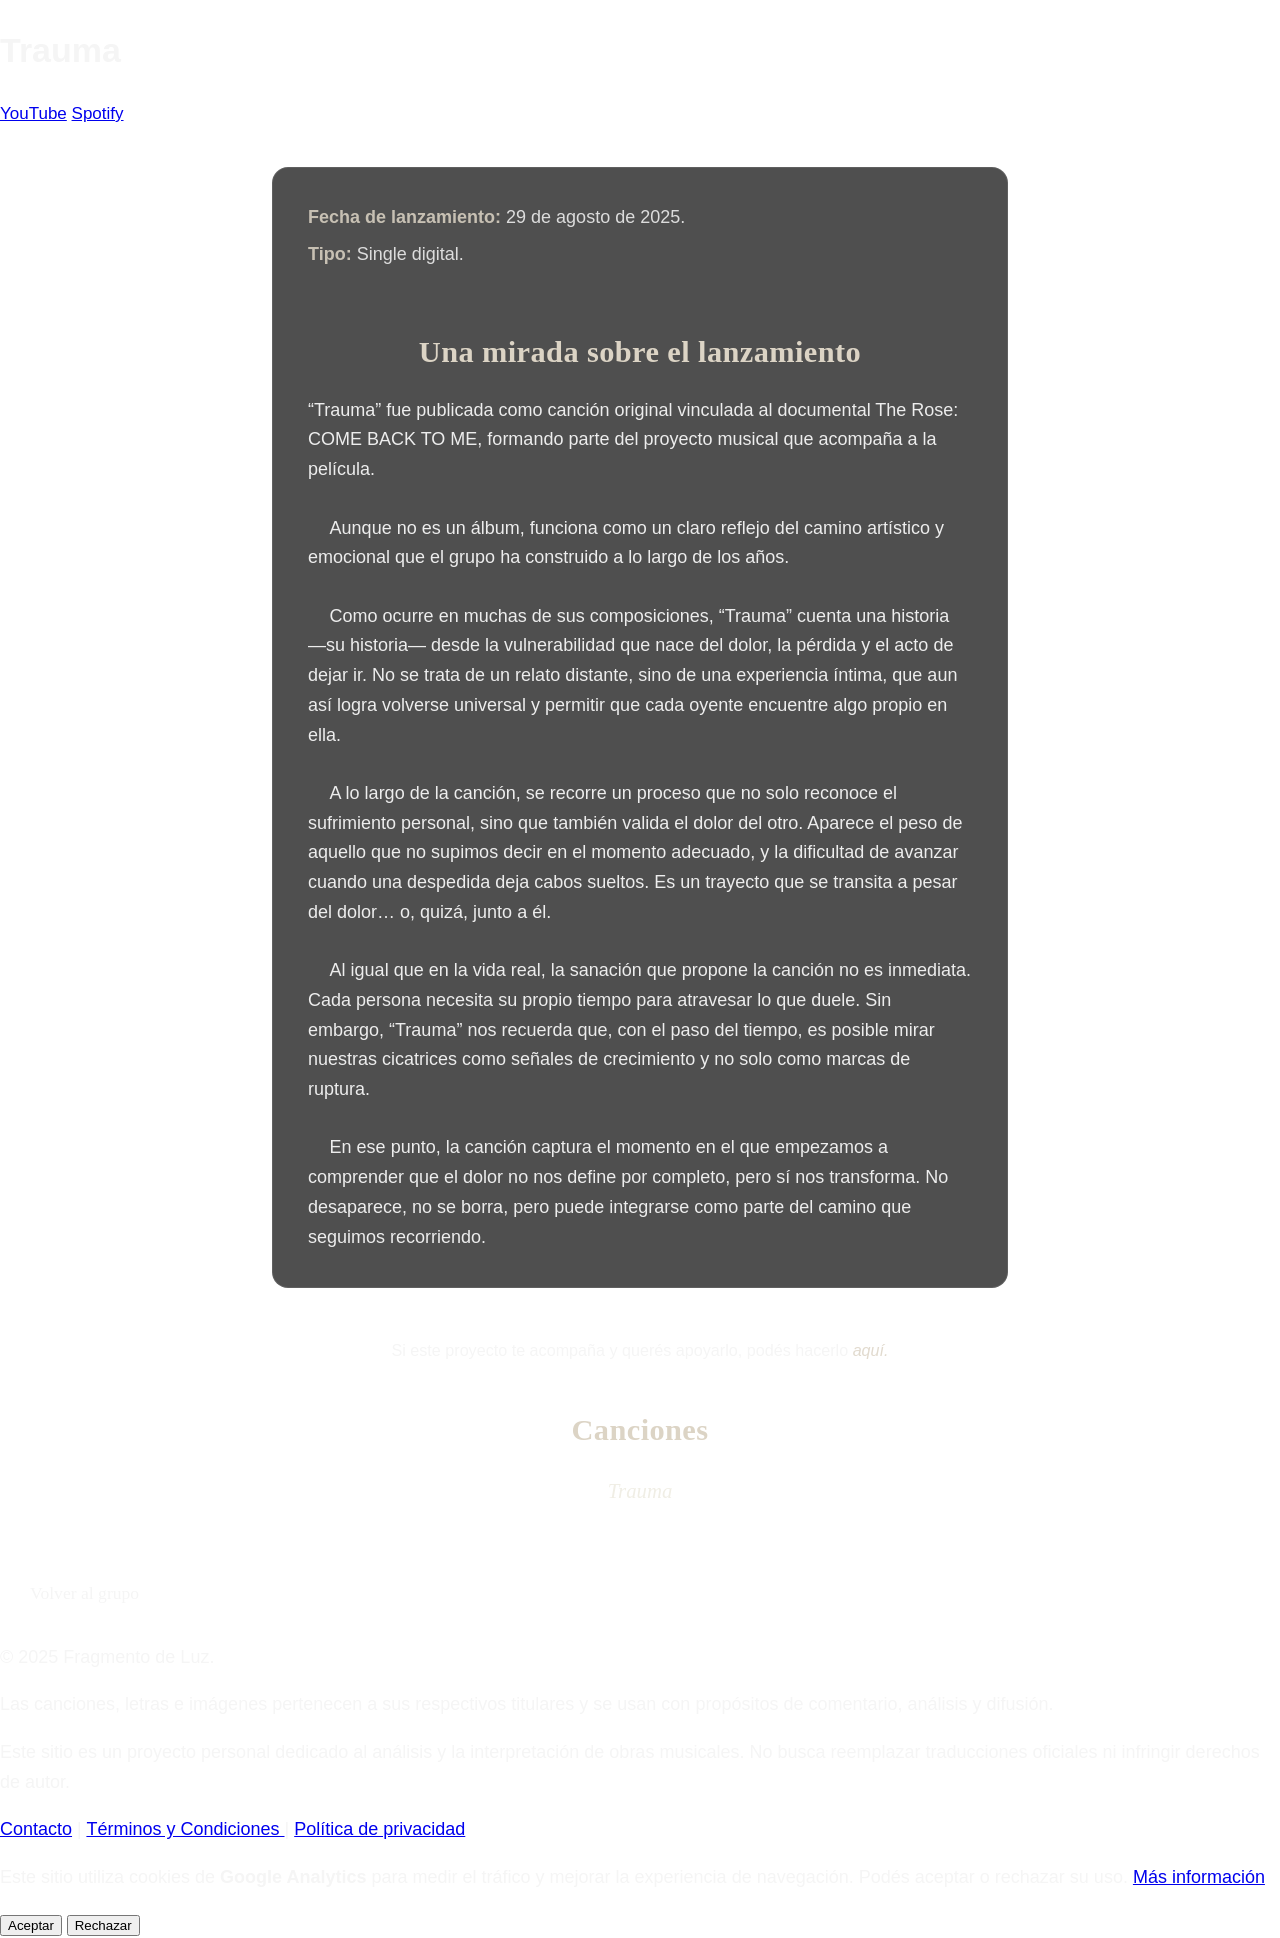
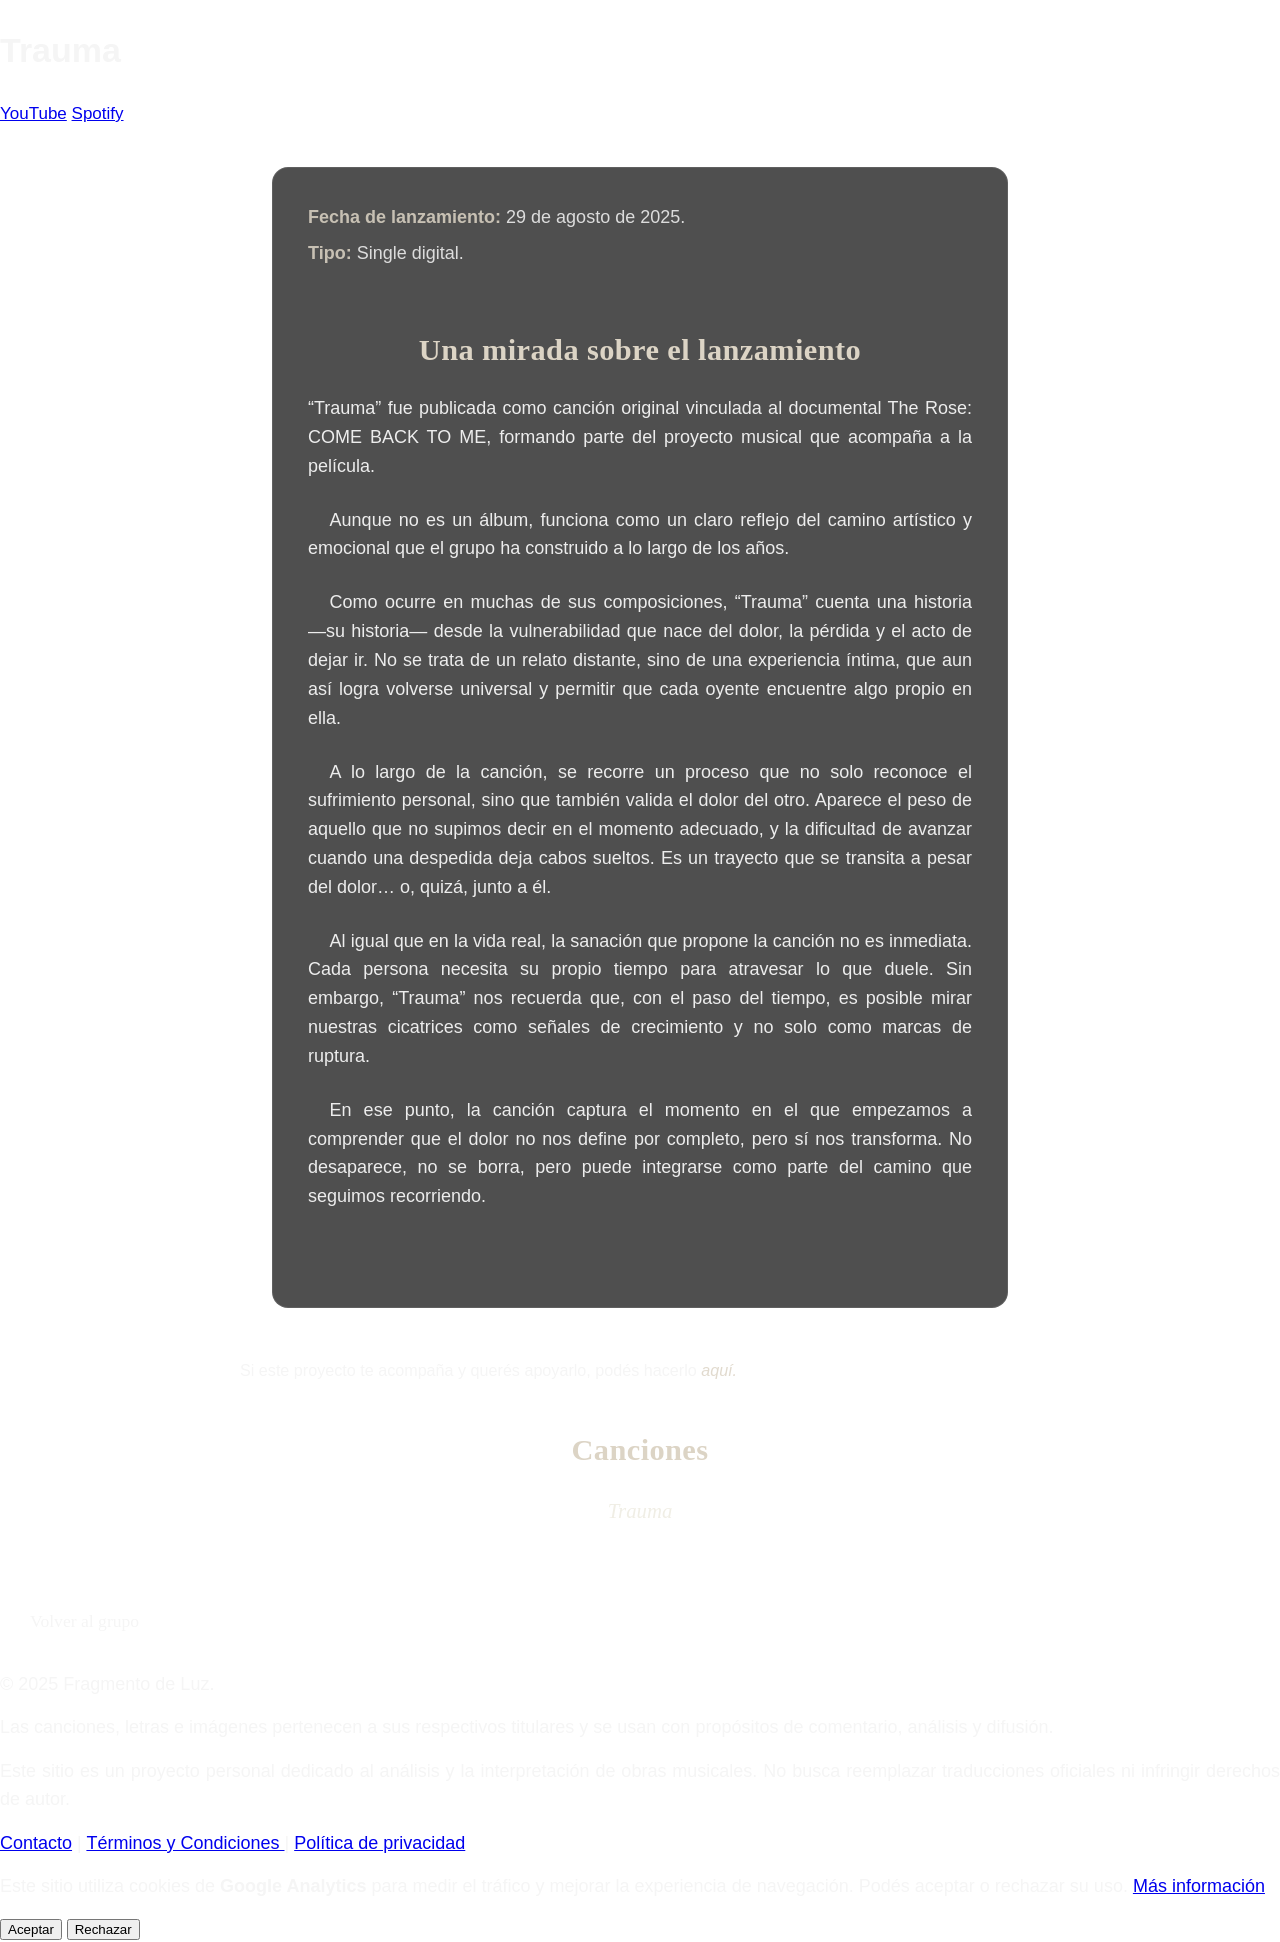

Ajustes milimétricos.

--- a/grupos/therose/discografia/2025-trauma/album.css
+++ b/grupos/therose/discografia/2025-trauma/album.css
@@ -26,16 +26,18 @@ h2 {
 
 p {
     font-size: clamp(1rem, 2.5vw, 1.125rem);
-    line-height: 1.65;
+    hyphens: auto;
+    text-align: justify;
+    text-justify: inter-word;
     margin-top: 0;
-    margin-bottom: 1em;
+    margin-bottom: 0.8em;
+    line-height: 1.6;
     color: #f5f5f5;
-    hyphens: auto; 
 }
 
 /* —— CONTENEDOR PRINCIPAL —— */
 main {
-    padding: clamp(1.5rem, 5vh, 2.5rem);
+    padding: 2.5rem clamp(1rem, 5vw, 1.25rem);
     max-width: 50rem;
     margin: auto;
 }
@@ -96,23 +98,62 @@ body::before {
 }
 
 .narracion {
+    font-family: 'Inter', sans-serif;
     opacity: 0.95;
+    hyphens: auto;
+    text-align: justify;
+    text-justify: inter-word;
+    margin-bottom: clamp(2rem, 8vh, 3.8rem);
+    color: #f5f5f5;
+}
+
+.narracion p {
+    margin-bottom: 1.4em;
+}
+
+.narracion p + p {
+    text-indent: 1.2em; 
 }
 
 .narracion p:first-of-type {
     text-indent: 0;
 }
 
-.narracion p {
-    margin-bottom: 1.6em;
-}
-
-.narracion p + p {
-    text-indent: 1.2em;
-}
-
 .narracion p:last-child {
     margin-bottom: 0;
+}
+
+/* —— CANCIONES —— */
+.lanzamiento-canciones {
+    margin-top: 1.5625rem;
+}
+
+.canciones {
+    list-style: none;
+    padding-left: 0;          
+    text-align: center;
+    margin: 1.25rem auto;     
+    font-size: clamp(1.1rem, 4vw, 1.3rem);
+    max-width: 50rem;         
+    font-family: 'Playfair Display', serif;
+}
+
+.canciones li {
+    margin: 0.75rem 0;
+}
+
+.canciones a,
+.canciones .no-link {        
+    display: block;
+    font-style: italic;
+    color: #f0eee5;
+    text-decoration: none;
+    transition: transform 0.3s ease, color 0.3s ease;
+}
+
+.canciones a:hover {
+    transform: scale(1.08); 
+    color: #fff8dc;
 }
 
 /* Ko-fi */
@@ -134,37 +175,6 @@ body::before {
 
 .apoyo-kofi a:hover {
     opacity: 0.7;
-}
-
-/* —— CANCIONES —— */
-.lanzamiento-canciones {
-    margin-top: 1.5625rem;
-}
-
-.canciones {
-    list-style: none;
-    padding: 0;
-    margin: 0.9375rem auto 0.625rem;
-    text-align: center;
-    font-family: 'Playfair Display', serif;
-    font-size: clamp(1.1rem, 4vw, 1.3rem);
-}
-
-.canciones li {
-    margin: 0.75rem 0;
-}
-
-.canciones a {
-    display: block;
-    font-style: italic;
-    color: #f0eee5;
-    text-decoration: none;
-    transition: transform 0.3s ease, color 0.3s ease;
-}
-
-.canciones a:hover {
-    transform: scale(1.08); 
-    color: #fff8dc;
 }
 
 /* NAVEGACIÓN INFERIOR */
